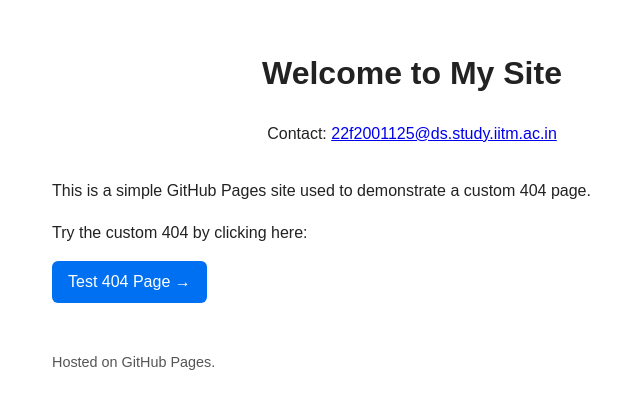
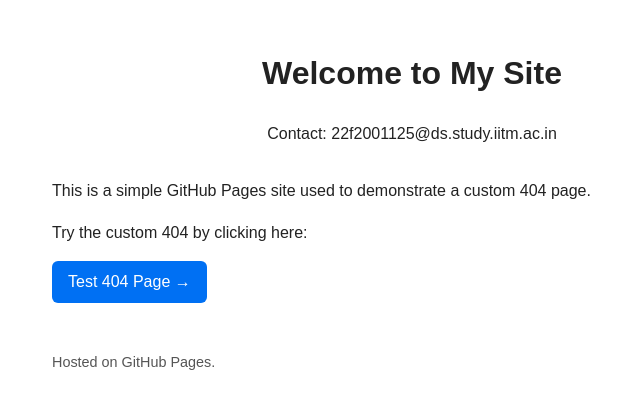
Before and after one commit to kumarhasmukh697/extra_ga6, a plain HTML site: page index.html in a window 1280 px wide. Shown: the whole page, without its empty margins (228-868 px from the left). Drawn offline with Linux system fonts and the light colour scheme.

Commit message:
Obfuscate email address in index.html

```diff
--- a/index.html
+++ b/index.html
@@ -14,7 +14,7 @@
 <body>
   <header>
     <h1>Welcome to My Site</h1>
-    <p>Contact: <a href="mailto:22f2001125@ds.study.iitm.ac.in">22f2001125@ds.study.iitm.ac.in</a></p>
+    <p>Contact: <!--email_off-->22f2001125@ds.study.iitm.ac.in<!--/email_off--></p>
   </header>
 
   <main>
```
